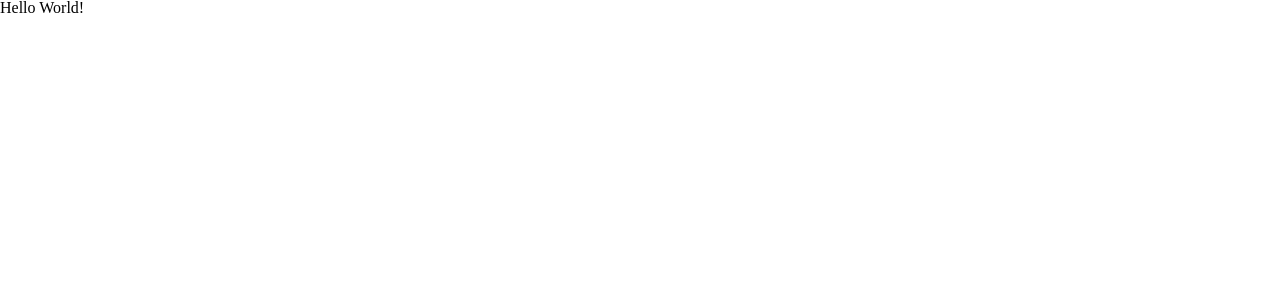
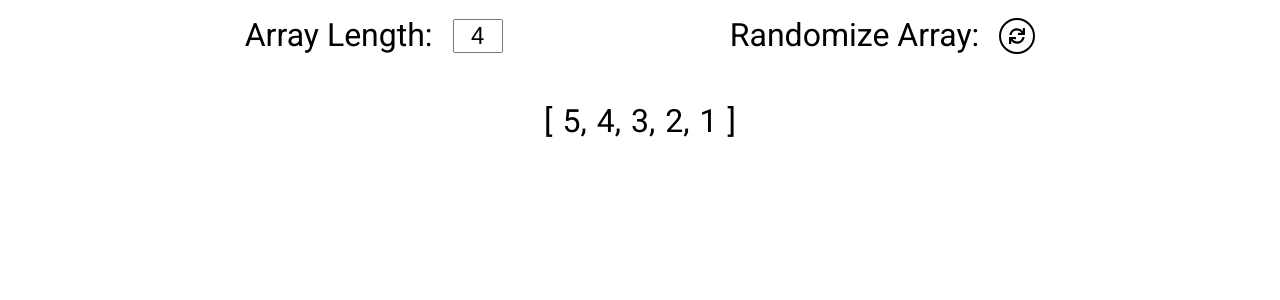
Before and after one commit to ajb85/Array-Sorts, a React (Create React App) app: page / in a window 1280 px wide. Shown: the top 300 px of the page. Built offline with nearby package versions, Linux system fonts and the light colour scheme.

Commit message:
Adds basic UI and sets up for sorts

```diff
--- a/src/App.js
+++ b/src/App.js
@@ -1,7 +1,17 @@
-import React from "react";
+import React, { useReducer } from "react";
+
+import UI from "./components/UI/";
+import Array from "./components/Array/";
+import { initialState, reducer } from "reducer/";
 
 function App() {
-  return <div className="App">Hello World!</div>;
+  const [state, dispatch] = useReducer(reducer, initialState);
+  return (
+    <>
+      <UI state={state} dispatch={dispatch} />
+      <Array state={state} />
+    </>
+  );
 }
 
 export default App;
--- /dev/null
+++ b/src/components/Array/Array.js
@@ -0,0 +1,20 @@
+import React from "react";
+
+import styles from "./styles.module.scss";
+
+function Array({ state }) {
+  return (
+    <section className={styles.Array}>
+      <p>[</p>
+      {state.array.map((numInfo, i) => (
+        <p>
+          {numInfo.num}
+          {i < state.array.length - 1 ? "," : ""}
+        </p>
+      ))}
+      <p>]</p>
+    </section>
+  );
+}
+
+export default Array;
--- /dev/null
+++ b/src/components/Array/index.js
@@ -0,0 +1,2 @@
+import Array from "./Array.js";
+export default Array;
--- /dev/null
+++ b/src/components/Array/styles.module.scss
@@ -0,0 +1,10 @@
+.Array {
+  display: flex;
+  width: fit-content;
+  margin: 50px auto;
+
+  p {
+    font-size: 2rem;
+    padding: 0 5px;
+  }
+}
--- /dev/null
+++ b/src/components/UI/UI.js
@@ -0,0 +1,34 @@
+import React from "react";
+import { FontAwesomeIcon } from "@fortawesome/react-fontawesome";
+
+import styles from "./styles.module.scss";
+
+function UI({ state, dispatch }) {
+  const updateLength = ({ target: { value } }) => {
+    const num = parseInt(value, 10);
+
+    if (!isNaN(num) && num < 10 && num > 0) {
+      dispatch({
+        type: "newLength",
+        payload: num
+      });
+    }
+  };
+  return (
+    <section className={styles.UI}>
+      <div>
+        <label>Array Length:</label>
+        <input value={state.length} onChange={e => updateLength(e)} />
+      </div>
+      <div>
+        <label>Randomize Array:</label>
+        <FontAwesomeIcon
+          onClick={() => dispatch({ type: "randomize" })}
+          icon="sync"
+        />
+      </div>
+    </section>
+  );
+}
+
+export default UI;
--- /dev/null
+++ b/src/components/UI/index.js
@@ -0,0 +1,2 @@
+import UI from "./UI.js";
+export default UI;
--- /dev/null
+++ b/src/components/UI/styles.module.scss
@@ -0,0 +1,38 @@
+@import "css/variables.scss";
+
+section.UI {
+  display: flex;
+  flex-wrap: wrap;
+  justify-content: space-evenly;
+  margin: $lh / 2;
+
+  div {
+    display: flex;
+    align-items: center;
+    justify-content: center;
+
+    input {
+      font-size: 1.5rem;
+      width: 50px;
+      text-align: center;
+    }
+
+    label {
+      margin-right: 20px;
+      font-size: 2rem;
+      line-height: $lh;
+    }
+
+    svg {
+      border: 2px solid black;
+      border-radius: 50%;
+      padding: 8px;
+      cursor: pointer;
+      box-sizing: content-box;
+
+      &:active {
+        transform: translateY(1px);
+      }
+    }
+  }
+}
```
